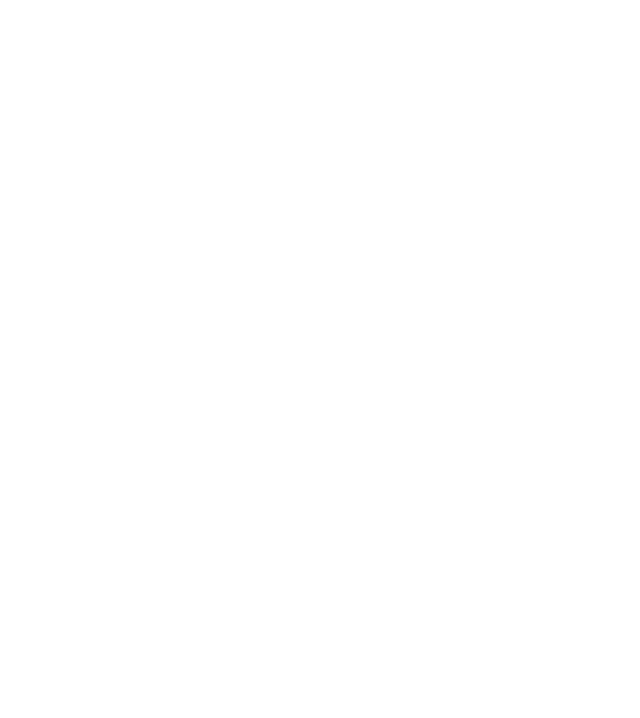
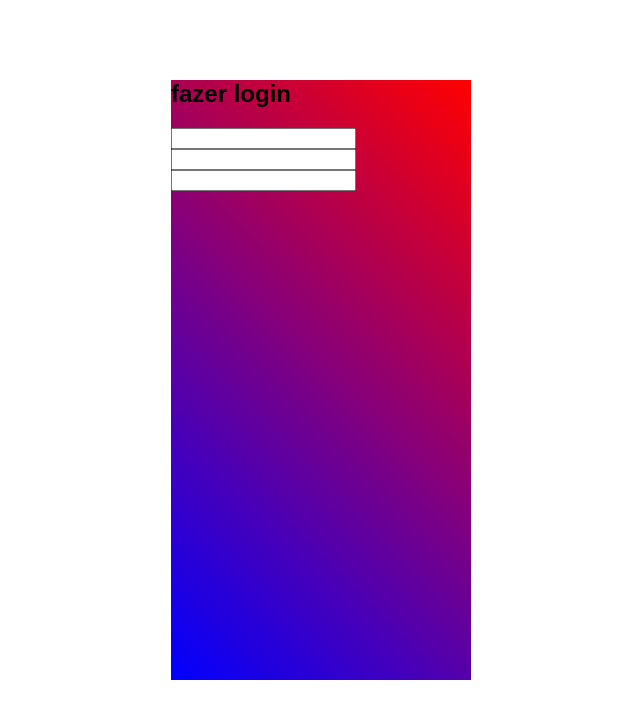
Before and after one commit to CarlosEduardoBastos/CriandoUmaAriaDeRegistro, a plain HTML site: page index.html in a window 1280 px wide. Shown: the whole page, without its empty margins (319-959 px from the left). Drawn offline with Linux system fonts and the light colour scheme.

Commit message:
fazebdo a parte de login e colocando a cor

```diff
--- a/index.html
+++ b/index.html
@@ -7,6 +7,14 @@
     <link rel="stylesheet" href="style.css">
 </head>
 <body>
-
+    <h1 id="text-principal">login</h1>
+    <section id="caixa">
+        <sction id="caixa-login">
+            <h1>fazer login</h1>
+            <input type="text" name="noem" id="nome">
+            <input type="email" name="email" id="email">
+            <input type="password" name="senha" id="senha">
+        </sction>
+    </section>
 </body>
 </html>
--- a/style.css
+++ b/style.css
@@ -0,0 +1,16 @@
+body{
+    padding: 0;
+    margin: 0;
+    font-family: Arial;
+}
+#text-principal{
+    color: white;
+    text-align: center;
+    font-style: italic;
+}
+#caixa{
+    margin: 0 auto;
+    width: 300px;
+    height: 600px;
+    background: linear-gradient(45deg, blue,red);
+}
```
